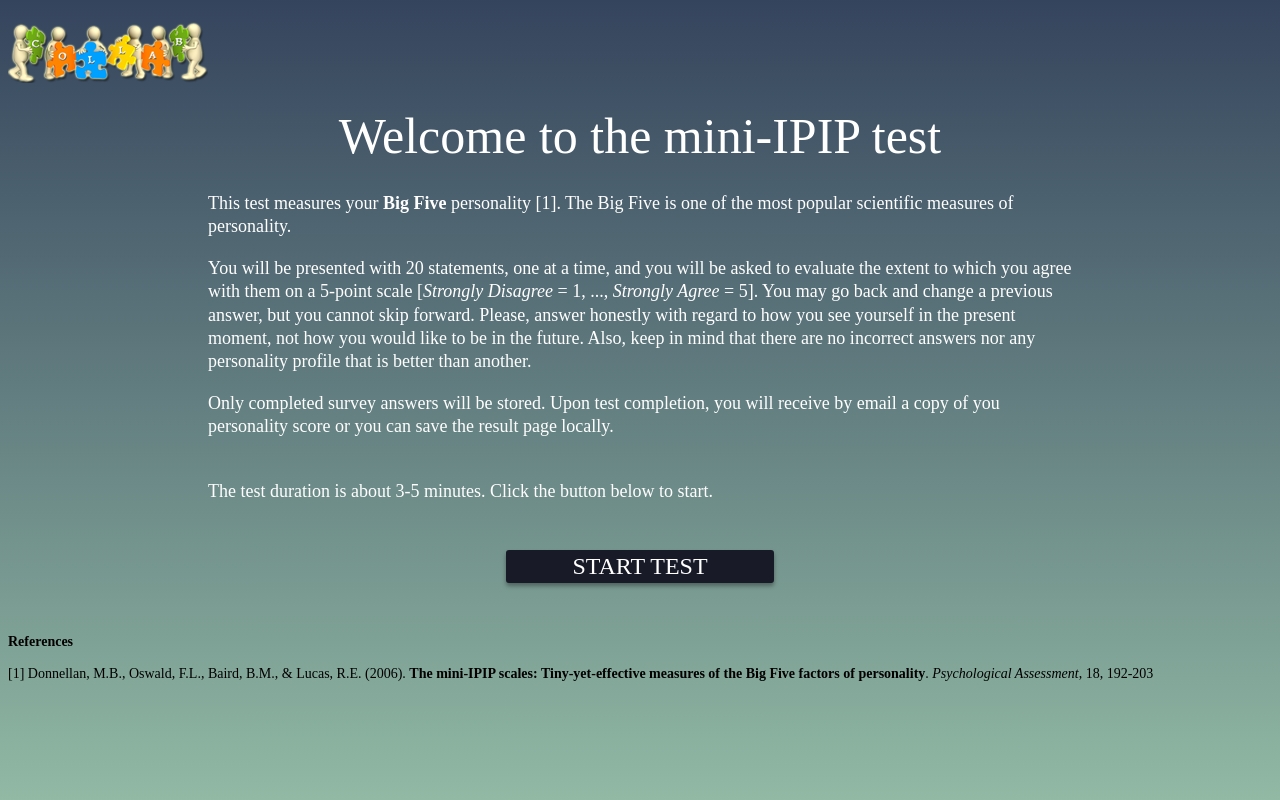
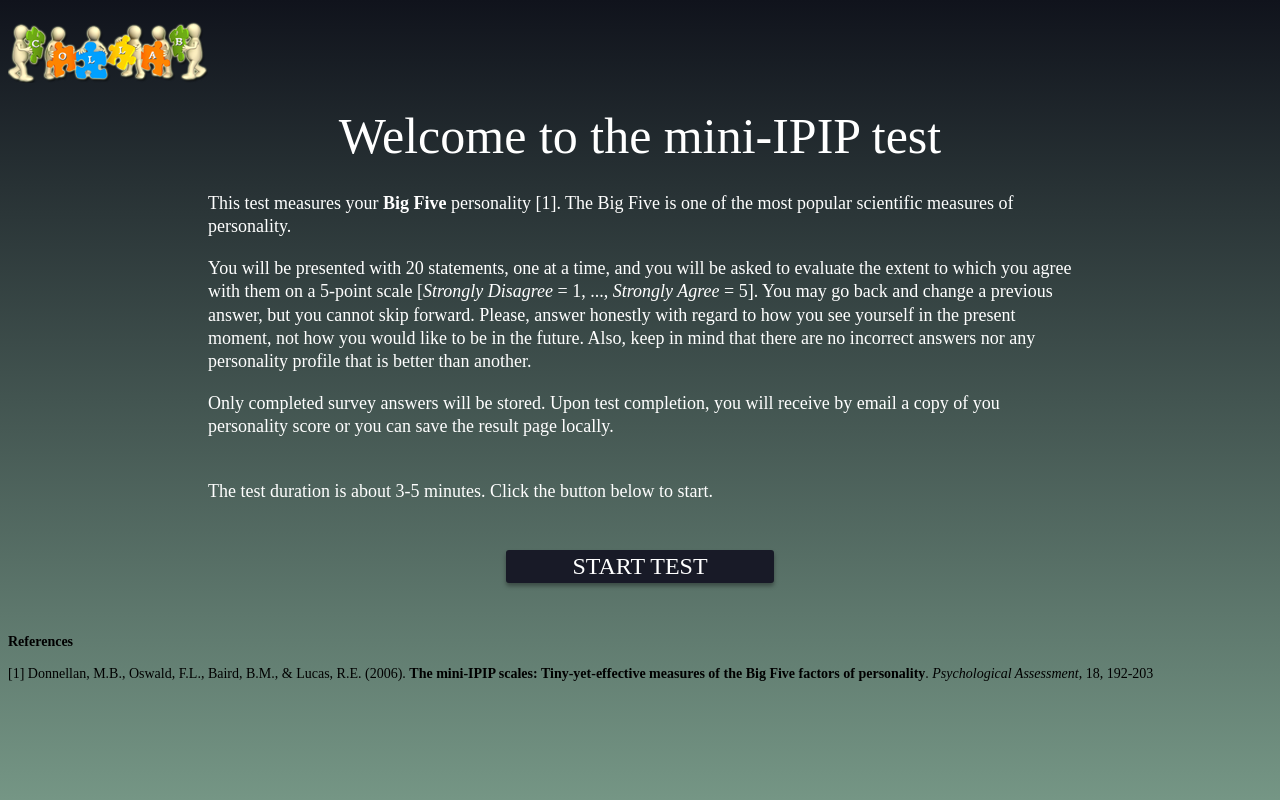
Before and after one commit to micheledinanni/miniIPIP_test, a Django app: template templates/myapp/index.html in a window 1280 px wide. Run offline with Django 3.2, Linux system fonts and the light colour scheme; the template is opened without the code that fills it, so the values that code supplies are empty; parts of the project's set-up code (start-up, migrations or seed data) failed here and were passed over.

Commit message:
Modified background color

```diff
--- a/templates/myapp/index.html
+++ b/templates/myapp/index.html
@@ -3,9 +3,9 @@
     <meta charset="UTF-8">
     <style>
         html{
-            background-color: #35445D;
-            background: -webkit-gradient(linear, left top, left bottom, from(#35445D), to(#91B9A4)) no-repeat fixed;
-        }
+             background-color: #10131c;
+             background: -webkit-gradient(linear, left top, left bottom, from(#10131c), to(#759685)) no-repeat fixed;
+      }
         input[id] {
             font-size: 24px;
             font-family: "Leelawadee UI Semilight",serif;
```
